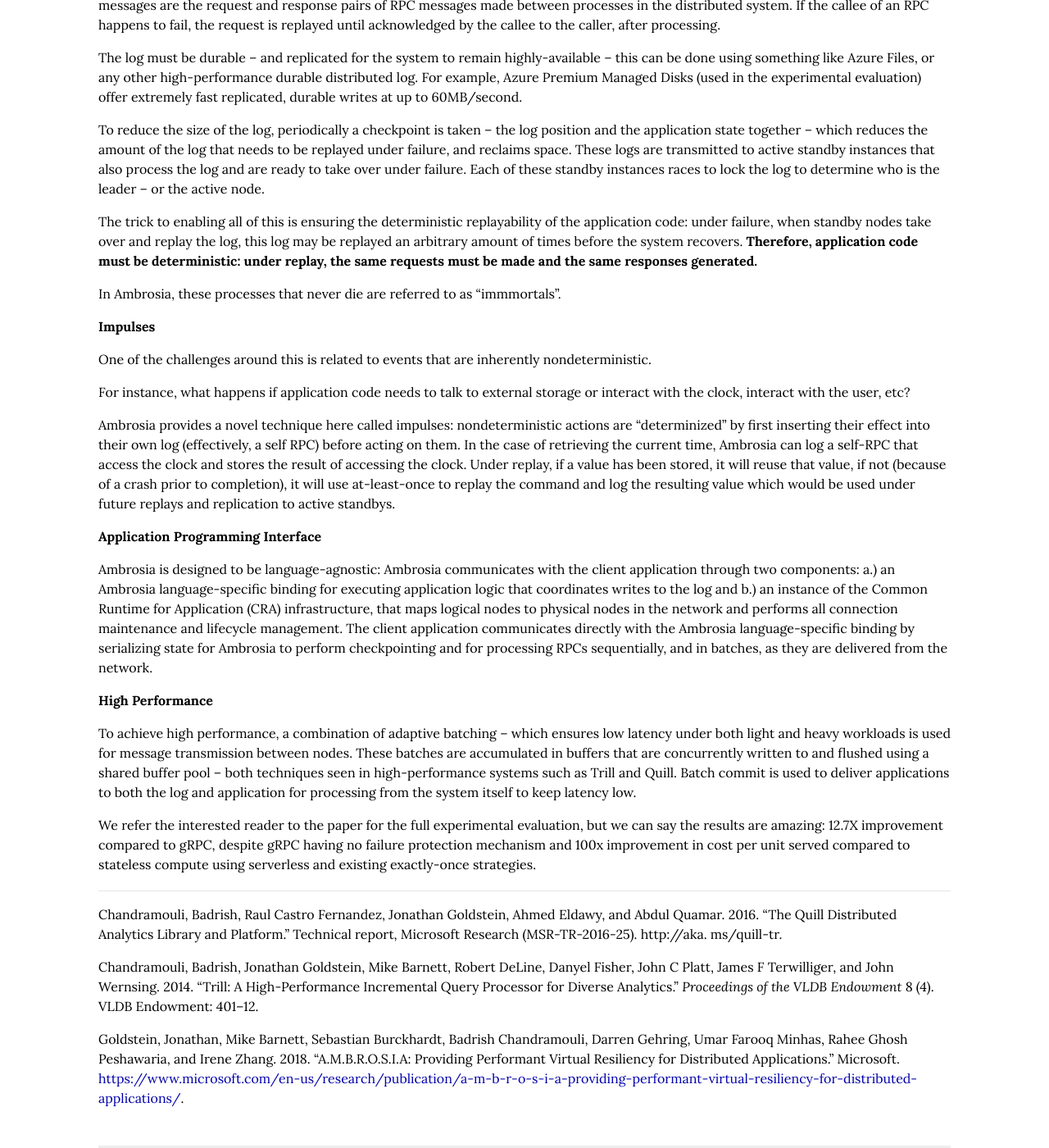
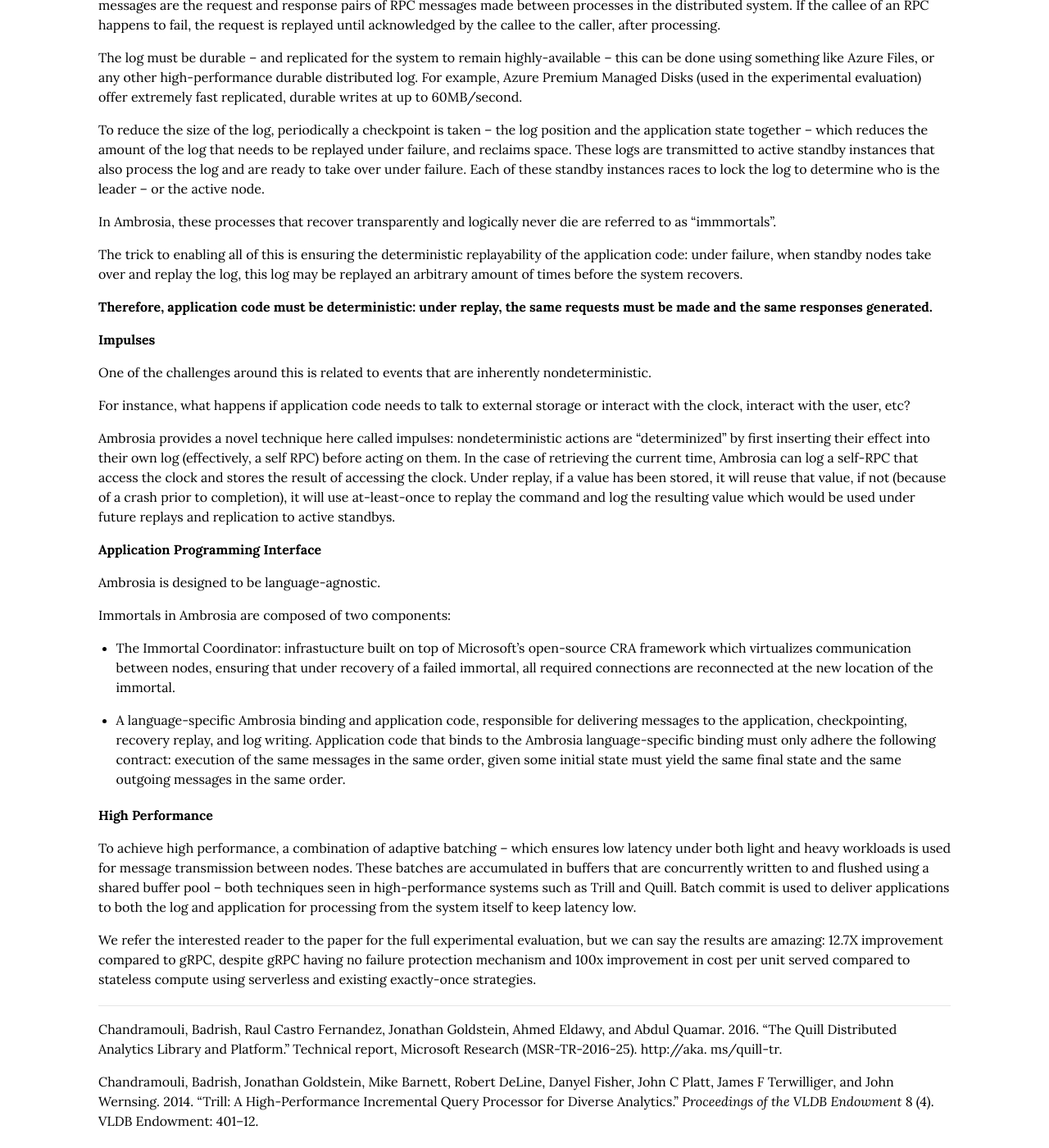
Before and after one commit to cmeiklejohn/cmeiklejohn.github.io, a Jekyll site: the page built from _posts/2018-12-15-ambrosia.markdown, in a window 1280 px wide and 1400 px high, scrolled down 1350 px. Shown: the whole window at 82% size. Built offline with Jekyll 4.4.1, drawn with Linux system fonts in a browser that asks for light colours.

```diff
--- a/_posts/2018-12-15-ambrosia.markdown
+++ b/_posts/2018-12-15-ambrosia.markdown
@@ -7,7 +7,6 @@
 ---
 
 _This is one post in a series about programming models and languages for distributed computing that I'm writing as part of my [history of distributed programming techniques](https://github.com/cmeiklejohn/PMLDC)._
-
 
 <h2 id="relevant-reading">Relevant Reading</h2>
 <ul>
@@ -40,14 +39,20 @@
 <p>The intuition is the following: all of the messages are durably logged as they are sent and received by participants in the system – these messages are the request and response pairs of RPC messages made between processes in the distributed system. If the callee of an RPC happens to fail, the request is replayed until acknowledged by the callee to the caller, after processing.</p>
 <p>The log must be durable – and replicated for the system to remain highly-available – this can be done using something like Azure Files, or any other high-performance durable distributed log. For example, Azure Premium Managed Disks (used in the experimental evaluation) offer extremely fast replicated, durable writes at up to 60MB/second.</p>
 <p>To reduce the size of the log, periodically a checkpoint is taken – the log position and the application state together – which reduces the amount of the log that needs to be replayed under failure, and reclaims space. These logs are transmitted to active standby instances that also process the log and are ready to take over under failure. Each of these standby instances races to lock the log to determine who is the leader – or the active node.</p>
-<p>The trick to enabling all of this is ensuring the deterministic replayability of the application code: under failure, when standby nodes take over and replay the log, this log may be replayed an arbitrary amount of times before the system recovers. <strong>Therefore, application code must be deterministic: under replay, the same requests must be made and the same responses generated.</strong></p>
-<p>In Ambrosia, these processes that never die are referred to as “immmortals”.</p>
+<p>In Ambrosia, these processes that recover transparently and logically never die are referred to as “immmortals”.</p>
+<p>The trick to enabling all of this is ensuring the deterministic replayability of the application code: under failure, when standby nodes take over and replay the log, this log may be replayed an arbitrary amount of times before the system recovers.</p>
+<p><strong>Therefore, application code must be deterministic: under replay, the same requests must be made and the same responses generated.</strong></p>
 <h3 id="impulses">Impulses</h3>
 <p>One of the challenges around this is related to events that are inherently nondeterministic.</p>
 <p>For instance, what happens if application code needs to talk to external storage or interact with the clock, interact with the user, etc?</p>
 <p>Ambrosia provides a novel technique here called impulses: nondeterministic actions are “determinized” by first inserting their effect into their own log (effectively, a self RPC) before acting on them. In the case of retrieving the current time, Ambrosia can log a self-RPC that access the clock and stores the result of accessing the clock. Under replay, if a value has been stored, it will reuse that value, if not (because of a crash prior to completion), it will use at-least-once to replay the command and log the resulting value which would be used under future replays and replication to active standbys.</p>
 <h3 id="application-programming-interface">Application Programming Interface</h3>
-<p>Ambrosia is designed to be language-agnostic: Ambrosia communicates with the client application through two components: a.) an Ambrosia language-specific binding for executing application logic that coordinates writes to the log and b.) an instance of the Common Runtime for Application (CRA) infrastructure, that maps logical nodes to physical nodes in the network and performs all connection maintenance and lifecycle management. The client application communicates directly with the Ambrosia language-specific binding by serializing state for Ambrosia to perform checkpointing and for processing RPCs sequentially, and in batches, as they are delivered from the network.</p>
+<p>Ambrosia is designed to be language-agnostic.</p>
+<p>Immortals in Ambrosia are composed of two components:</p>
+<ul>
+<li><p>The Immortal Coordinator: infrastucture built on top of Microsoft’s open-source CRA framework which virtualizes communication between nodes, ensuring that under recovery of a failed immortal, all required connections are reconnected at the new location of the immortal.</p></li>
+<li><p>A language-specific Ambrosia binding and application code, responsible for delivering messages to the application, checkpointing, recovery replay, and log writing. Application code that binds to the Ambrosia language-specific binding must only adhere the following contract: execution of the same messages in the same order, given some initial state must yield the same final state and the same outgoing messages in the same order.</p></li>
+</ul>
 <h3 id="high-performance">High Performance</h3>
 <p>To achieve high performance, a combination of adaptive batching – which ensures low latency under both light and heavy workloads is used for message transmission between nodes. These batches are accumulated in buffers that are concurrently written to and flushed using a shared buffer pool – both techniques seen in high-performance systems such as Trill and Quill. Batch commit is used to deliver applications to both the log and application for processing from the system itself to keep latency low.</p>
 <p>We refer the interested reader to the paper for the full experimental evaluation, but we can say the results are amazing: 12.7X improvement compared to gRPC, despite gRPC having no failure protection mechanism and 100x improvement in cost per unit served compared to stateless compute using serverless and existing exactly-once strategies.</p>
```
